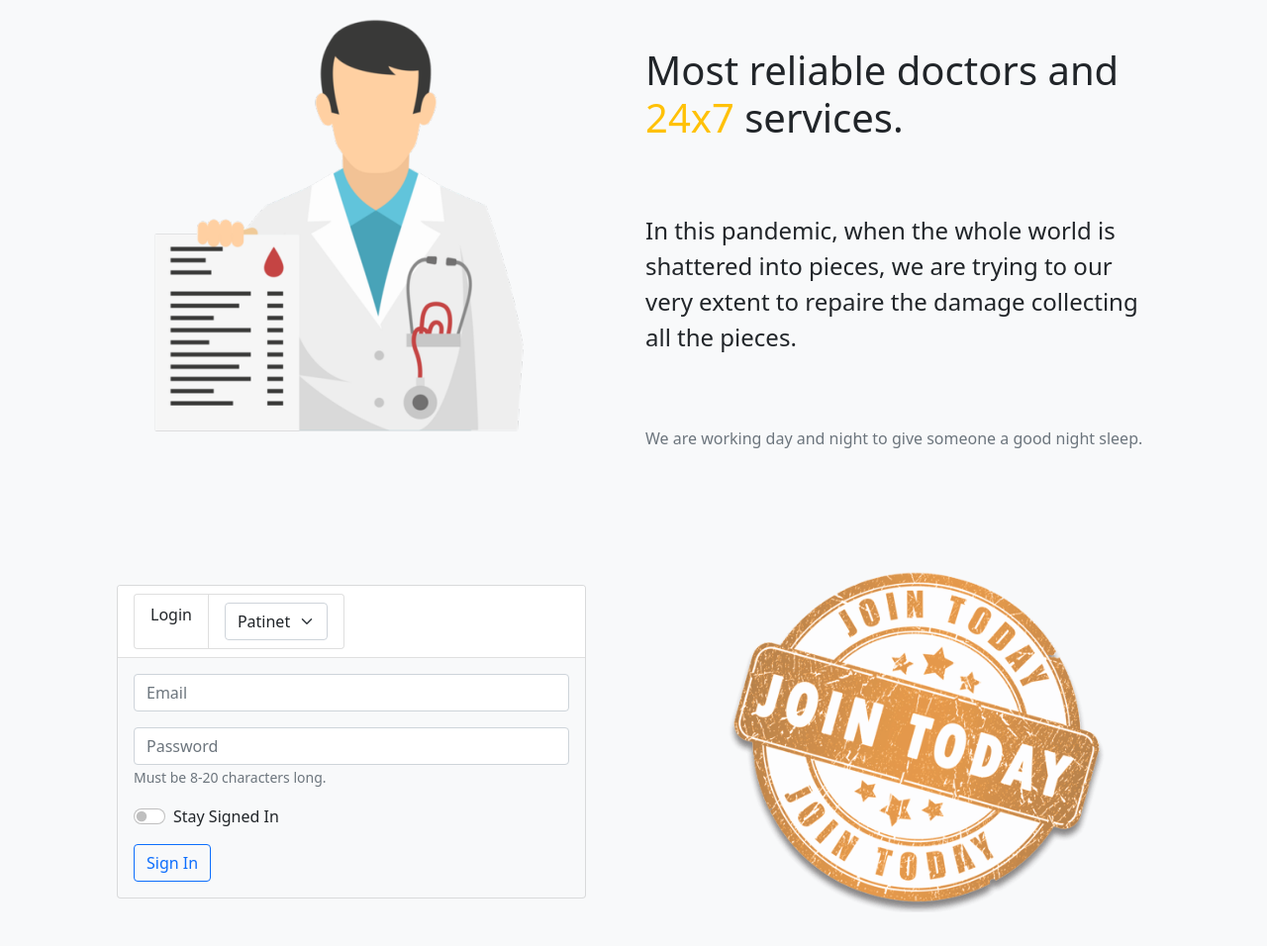
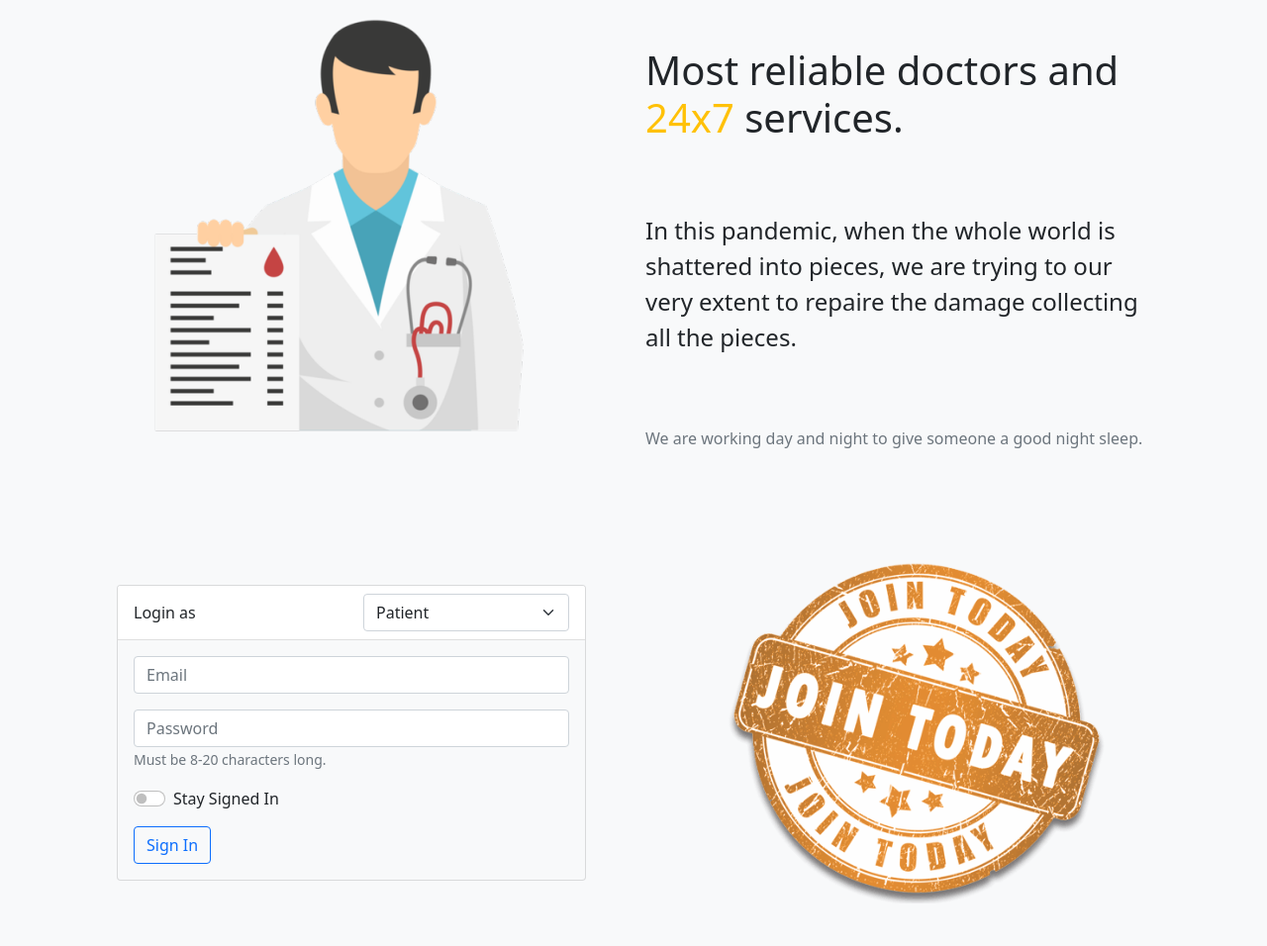
Before and after one commit to subrata797979/51_Hospital_Management_System, a PHP site: page / in a window 1280 px wide. Shown: the part 121-1077 px from the top of the page at 99% size. After the commit the page ends 1034 px from the top, so only its background shows below. Run offline with PHP 8.4, Linux system fonts and the light colour scheme.

Commit message:
selecting login as fix

```diff
--- a/css/custom.css
+++ b/css/custom.css
@@ -1,4 +1,4 @@
 .joinus{
     width: 70%;
-    opacity: 0.7;
+    opacity: 0.8;
 }
--- a/index.html
+++ b/index.html
@@ -70,21 +70,20 @@
                     <!-- Card Head -->
                     <div class="card bg-light">
                         <div class="card-header bg-white">
-                            <ul class="list-group list-group-horizontal">
-                                <li class="list-group-item text-center">Login</li>
-                                <li class="list-group-item">
+
+                            <div class="row">
+                                <div class="col align-self-center">
+                                    Login as
+                                </div>
+                                <div class="col">
                                     <select class="form-select" aria-label="Default select example">
-                                        <option selected>Patinet</option>
-                                        <option value="Patient">One</option>
-                                        <option value="Doctor">Two</option>
-                                        <option value="Employee">Three</option>
-                                        <option value="Employee">Three</option>
+                                        <option selected value="Patient">Patient</option>
+                                        <option value="Doctor">Doctor</option>
+                                        <option value="Employee">Employee</option>
+                                        <option value="Receptionist">Receptionist</option>
                                     </select>
-                                </li>
-
-
-                            </ul>
-
+                                </div>
+                            </div>
                         </div>
 
                         <!-- Card Body -->
```
